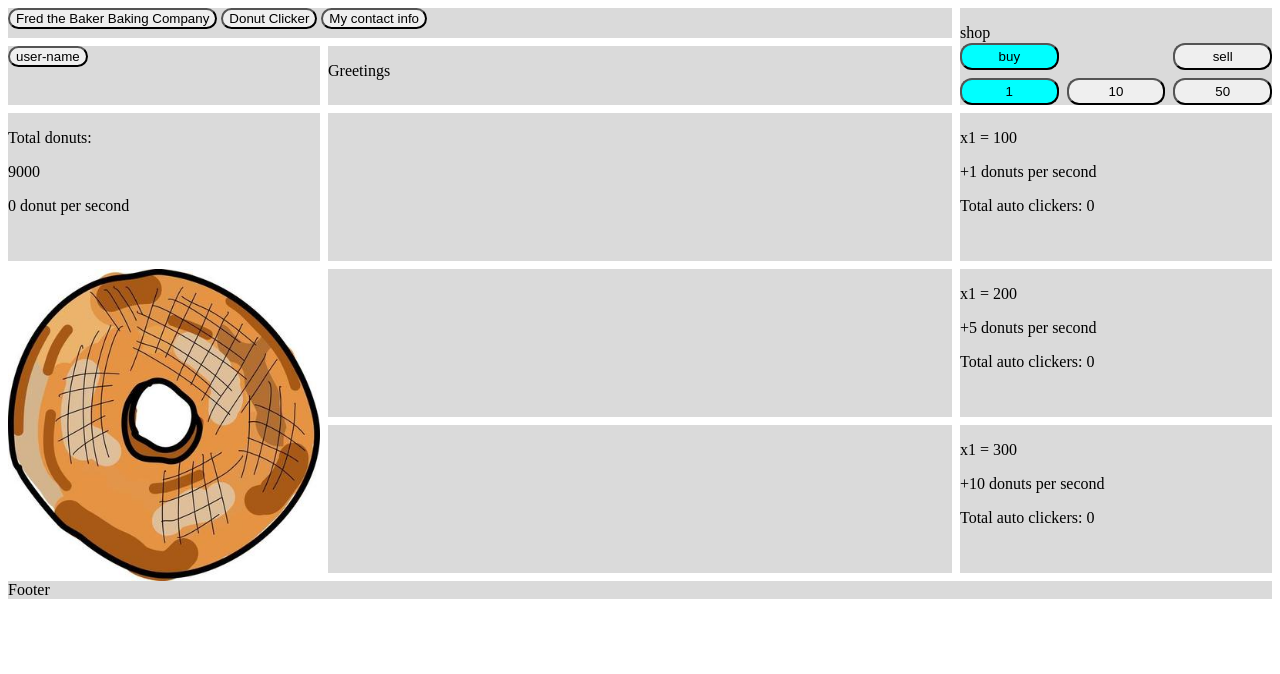
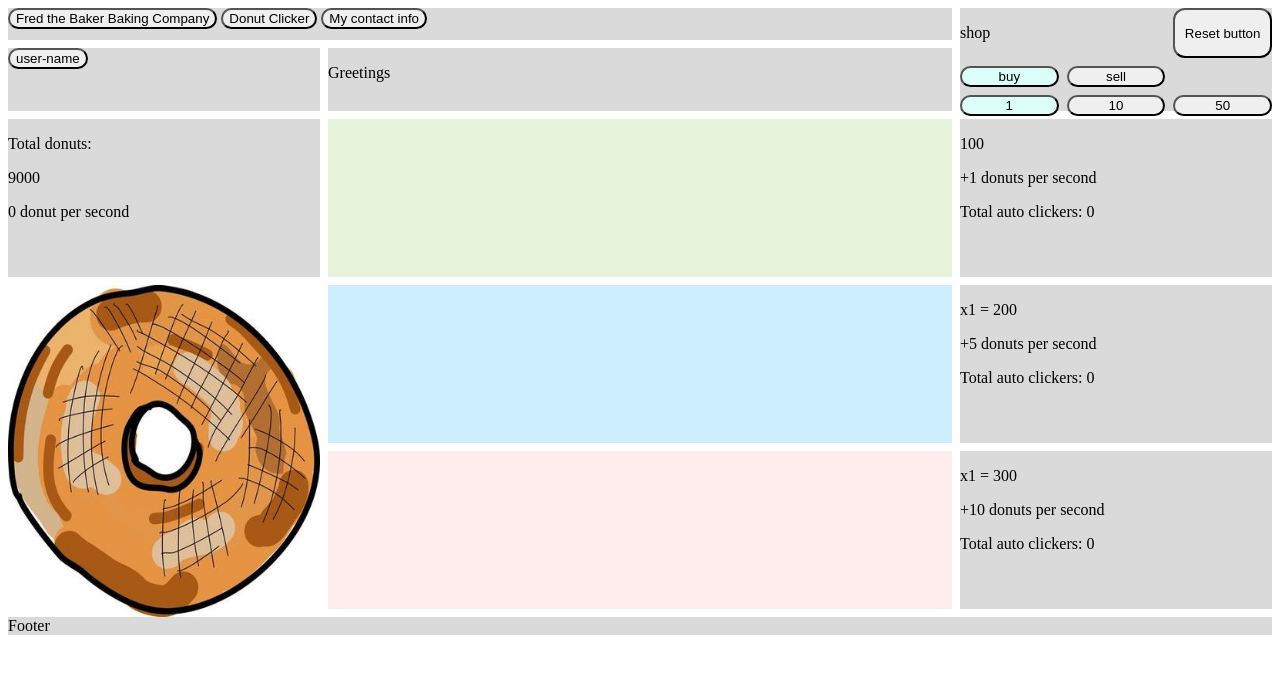
Before and after one commit to rheeze-dev/donut-clicker, a website built with Parcel: page index.html in a window 1280 px wide. Built offline with nearby package versions, Linux system fonts and the light colour scheme.

Commit message:
Added color to buttons and the auto clickers area

```diff
--- a/donutMaker.js
+++ b/donutMaker.js
@@ -92,7 +92,7 @@ optionsButton.forEach((option) => {
       document.querySelector(".optionOne").style.background = "#f0f0f0";
       document.querySelector(".optionTen").style.background = "#f0f0f0";
       document.querySelector(".optionFifty").style.background = "#f0f0f0";
-      option.style.background = "#00FFFF";
+      option.style.background = "#dbfff8";
   });
 });
 
@@ -115,13 +115,13 @@ divAutoClickers.forEach((divAutoClicker) => {
 });
 
 buyButton.onclick = function() {
-  buyButton.style.background = "#00FFFF";
+  buyButton.style.background = "#dbfff8";
   sellButton.style.background = "#f0f0f0";
   isBuy = true;
 }
 
 sellButton.onclick = function() {
-  sellButton.style.background = "#00FFFF";
+  sellButton.style.background = "#dbfff8";
   buyButton.style.background= "#f0f0f0";
   isBuy = false;
 }
@@ -185,7 +185,7 @@ setInterval(function () {
     else autoClickerRedDiv.classList.remove("disabled");
   }
 
-  priceGreenClicker.innerHTML = isBuy ? `x${optionValue} = ${Math.round(autoClickerCost.green) * optionValue}`
+  priceGreenClicker.innerHTML = isBuy ? `${Math.round(autoClickerCost.green) * optionValue}`
     : autoClickers.green === 0 ? "" : `x${optionValue} = ${(Math.round(autoClickerCost.green) * optionValue) - (Math.round(autoClickerCost.green * .545) * optionValue)}`;
   greenDonutPerSecond.innerHTML = isBuy ? "+" + optionValue + " donuts per second"
     : autoClickers.green === 0 ? "" : "-" + optionValue + " donuts per second";
--- a/index.html
+++ b/index.html
@@ -41,6 +41,7 @@
       </div>
       <div id="shop">
         <p class="shop-name">shop</p>
+        <button class="reset-button">Reset button</button>
         <button id="buy-button">buy</button>
         <button id="sell-button">sell</button>
         <button class="options optionOne" data-attr="1">1</button>
--- a/style.css
+++ b/style.css
@@ -32,25 +32,30 @@ header {
 }
 
 .shop-name {
-    grid-column: 1 / -1;
-    grid-row: 1 / -1;
+    grid-column: 1 / 2;
+    grid-row: 1;
+}
+
+.reset-button {
+  grid-column: 3;
+  grid-row: 1;
 }
 
 #buy-button {
     grid-column: 1;
     grid-row: 2;
-    background: #00FFFF;
+    background: #dbfff8;
 }
 
 #sell-button {
-    grid-column: 3;
+    grid-column: 2;
     grid-row: 2;
 }
 
 .optionOne {
     grid-column: 1;
     grid-row: 3;
-    background: #00FFFF;
+    background: #dbfff8;
 }
 
 .optionTen {
@@ -79,7 +84,8 @@ header {
 }
 
 #green {
-  background: rgb(218, 218, 218);
+  /* background: rgb(218, 218, 218); */
+  background: #e8f3db;
   grid-area: green-area;
 }
 
@@ -89,7 +95,8 @@ header {
 }
 
 #blue {
-  background: rgb(218, 218, 218);
+  /* background: rgb(218, 218, 218); */
+  background: #cdeefd;
   grid-area: blue-area;
 }
 
@@ -99,7 +106,9 @@ header {
 }
 
 #red {
-  background: rgb(218, 218, 218);
+  /* background: rgb(218, 218, 218); */
+  background: #ffeded;
+  /* background: #ff7f7f; */
   grid-area: red-area;
 }
 
```
